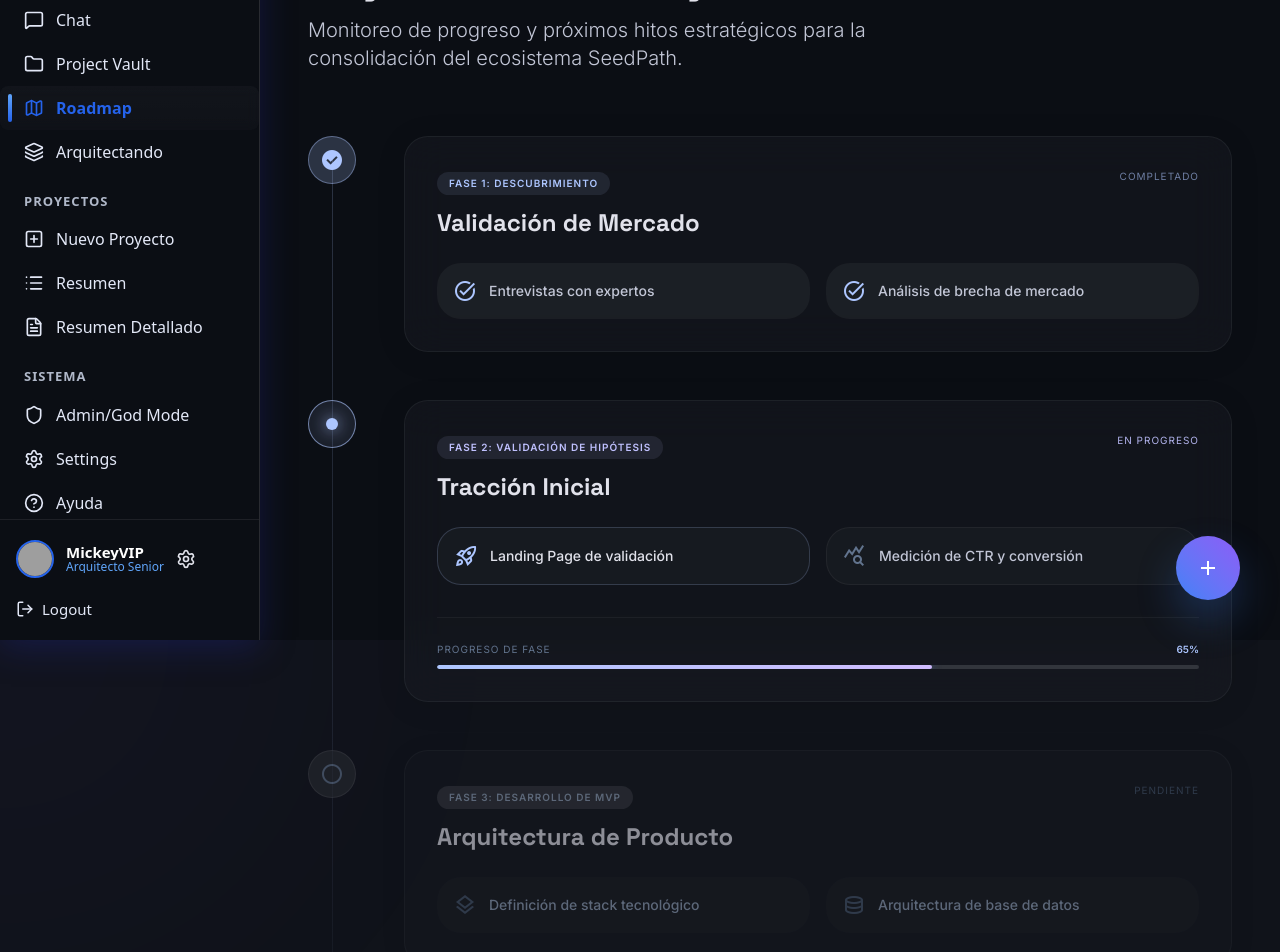
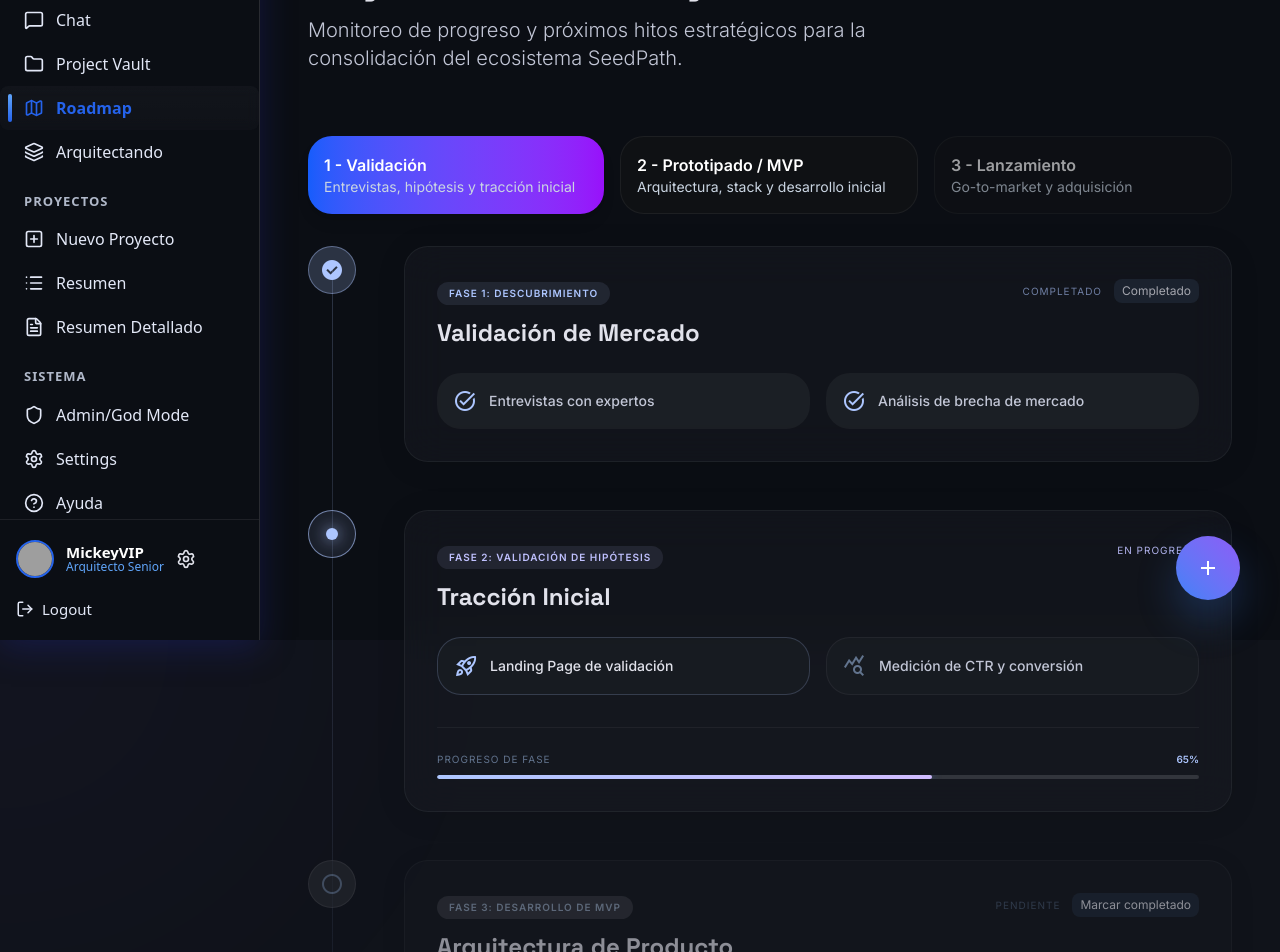
Before and after one commit to Mickey-VIP/seedpath-web, a Next.js app: page /roadmap in a window 1280 px wide. Shown: the part 160-1112 px from the top of the page. Built offline with nearby package versions, Linux system fonts and the light colour scheme; grey boxes are pictures that could not be loaded.

Commit message:
modificación del roadmap

```diff
--- a/src/app/roadmap/page.tsx
+++ b/src/app/roadmap/page.tsx
@@ -1,4 +1,75 @@
+import { useEffect, useState } from 'react';
+
 export default function Page() {
+  const [validationDone, setValidationDone] = useState<boolean>(() => {
+    if (typeof window !== 'undefined') {
+      const v = localStorage.getItem('roadmap_phase_validation_done');
+      if (v !== null) return v === 'true';
+      // default: first phase already marked completed in UI
+      return true;
+    }
+    return true;
+  });
+
+  const [prototypeDone, setPrototypeDone] = useState<boolean>(() => {
+    if (typeof window !== 'undefined') {
+      return localStorage.getItem('roadmap_phase_prototype_done') === 'true';
+    }
+    return false;
+  });
+
+  const [launchDone, setLaunchDone] = useState<boolean>(() => {
+    if (typeof window !== 'undefined') {
+      return localStorage.getItem('roadmap_phase_launch_done') === 'true';
+    }
+    return false;
+  });
+
+  const [warning, setWarning] = useState<string>('');
+
+  useEffect(() => {
+    if (typeof window === 'undefined') return;
+    localStorage.setItem('roadmap_phase_validation_done', String(validationDone));
+  }, [validationDone]);
+
+  useEffect(() => {
+    if (typeof window === 'undefined') return;
+    localStorage.setItem('roadmap_phase_prototype_done', String(prototypeDone));
+  }, [prototypeDone]);
+
+  useEffect(() => {
+    if (typeof window === 'undefined') return;
+    localStorage.setItem('roadmap_phase_launch_done', String(launchDone));
+  }, [launchDone]);
+
+  function showWarning(msg: string) {
+    setWarning(msg);
+    setTimeout(() => setWarning(''), 3000);
+  }
+
+  function scrollToId(id: string) {
+    const el = document.getElementById(id);
+    if (el) el.scrollIntoView({ behavior: 'smooth', block: 'start' });
+  }
+
+  function handleTopClick(phase: 'validation' | 'prototype' | 'launch') {
+    if (phase === 'validation') return scrollToId('phase-validation');
+    if (phase === 'prototype') {
+      if (!validationDone) return showWarning('Completa la etapa de Validación antes de avanzar a Prototipado.');
+      return scrollToId('phase-mvp');
+    }
+    if (phase === 'launch') {
+      if (!validationDone || !prototypeDone) return showWarning('Debes completar las etapas previas antes de lanzar.');
+      return scrollToId('phase-launch');
+    }
+  }
+
+  function markPhaseDone(phase: 'validation' | 'prototype' | 'launch') {
+    if (phase === 'validation') setValidationDone(true);
+    if (phase === 'prototype') setPrototypeDone(true);
+    if (phase === 'launch') setLaunchDone(true);
+  }
+
   return (
     <div className="bg-[#0b0e14] text-[#e1e2eb] font-['Inter'] selection:bg-[#adc6ff]/30 h-full flex">
       <main className="flex-1 relative flex flex-col min-w-0">
@@ -34,6 +105,29 @@
             </p>
           </div>
 
+          {/* Top phases selector */}
+          <div className="mb-8">
+            {warning && (
+              <div className="mb-4 text-sm text-yellow-300 bg-[#3f2a0f]/30 p-3 rounded-md">{warning}</div>
+            )}
+            <div className="flex gap-4">
+              <button onClick={() => handleTopClick('validation')} className={"flex-1 p-4 rounded-xl text-left transition-shadow " + (validationDone ? 'bg-gradient-to-r from-blue-600 to-purple-600 text-white shadow-lg' : 'bg-[#0f1114] border border-white/6 text-white') }>
+                <div className="font-bold">1 - Validación</div>
+                <div className="text-sm text-slate-300">Entrevistas, hipótesis y tracción inicial</div>
+              </button>
+
+              <button onClick={() => handleTopClick('prototype')} className={"flex-1 p-4 rounded-xl text-left transition-shadow " + (prototypeDone ? 'bg-gradient-to-r from-green-500 to-emerald-500 text-white shadow-lg' : 'bg-[#0f1114] border border-white/6 text-white ' + (validationDone ? '' : 'opacity-60 cursor-not-allowed')) }>
+                <div className="font-bold">2 - Prototipado / MVP</div>
+                <div className="text-sm text-slate-300">Arquitectura, stack y desarrollo inicial</div>
+              </button>
+
+              <button onClick={() => handleTopClick('launch')} className={"flex-1 p-4 rounded-xl text-left transition-shadow " + (launchDone ? 'bg-gradient-to-r from-red-600 to-red-500 text-white shadow-lg' : 'bg-[#0f1114] border border-white/6 text-white ' + ((validationDone && prototypeDone) ? '' : 'opacity-60 cursor-not-allowed')) }>
+                <div className="font-bold">3 - Lanzamiento</div>
+                <div className="text-sm text-slate-300">Go-to-market y adquisición</div>
+              </button>
+            </div>
+          </div>
+
           {/* Vertical Roadmap */}
           <div className="relative">
             {/* Central Timeline Line */}
@@ -41,7 +135,7 @@
             <div className="space-y-12">
 
               {/* Milestone 1: Completed */}
-              <div className="flex gap-12 group">
+              <div id="phase-validation" className="flex gap-12 group">
                 <div className="relative z-10 flex flex-col items-center">
                   <div className="w-12 h-12 rounded-full bg-[#adc6ff]/20 flex items-center justify-center border border-[#adc6ff]/40 text-[#adc6ff]">
                     <span className="material-symbols-outlined" style={{ fontVariationSettings: "'FILL' 1" }}>check_circle</span>
@@ -55,7 +149,14 @@
                       </span>
                       <h3 className="text-2xl font-['Space_Grotesk'] font-bold text-[#e1e2eb]">Validación de Mercado</h3>
                     </div>
-                    <span className="text-[#adc6ff]/60 text-[10px] uppercase tracking-widest">Completado</span>
+                    <div className="flex items-center gap-3">
+                      <span className="text-[#adc6ff]/60 text-[10px] uppercase tracking-widest">Completado</span>
+                      {!validationDone ? (
+                        <button onClick={() => markPhaseDone('validation')} className="text-xs px-2 py-1 bg-[#1f2937] rounded">Marcar completado</button>
+                      ) : (
+                        <button onClick={() => markPhaseDone('validation')} className="text-xs px-2 py-1 bg-[#1f2937] rounded opacity-70">Completado</button>
+                      )}
+                    </div>
                   </div>
                   <div className="grid md:grid-cols-2 gap-4">
                     <div className="flex items-center gap-3 p-4 rounded-xl bg-[#272a31]/50 group-hover:bg-[#272a31] transition-colors">
@@ -111,7 +212,7 @@
               </div>
 
               {/* Milestone 3: Pending */}
-              <div className="flex gap-12 group opacity-60 hover:opacity-100 transition-opacity">
+              <div id="phase-mvp" className={"flex gap-12 group " + (prototypeDone ? '' : (validationDone ? 'opacity-60 hover:opacity-100 transition-opacity' : 'opacity-30') )}>
                 <div className="relative z-10 flex flex-col items-center">
                   <div className="w-12 h-12 rounded-full bg-[#272a31] flex items-center justify-center border border-white/10">
                     <span className="material-symbols-outlined text-slate-500">radio_button_unchecked</span>
@@ -125,7 +226,12 @@
                       </span>
                       <h3 className="text-2xl font-['Space_Grotesk'] font-bold text-[#e1e2eb]">Arquitectura de Producto</h3>
                     </div>
-                    <span className="text-slate-600 text-[10px] uppercase tracking-widest">Pendiente</span>
+                    <div className="flex items-center gap-3">
+                      <span className="text-slate-600 text-[10px] uppercase tracking-widest">Pendiente</span>
+                      {!prototypeDone && validationDone && (
+                        <button onClick={() => markPhaseDone('prototype')} className="text-xs px-2 py-1 bg-[#1f2937] rounded">Marcar completado</button>
+                      )}
+                    </div>
                   </div>
                   <div className="grid md:grid-cols-2 gap-4">
                     <div className="flex items-center gap-3 p-4 rounded-xl bg-[#272a31]/30">
@@ -141,7 +247,7 @@
               </div>
 
               {/* Milestone 4: Pending */}
-              <div className="flex gap-12 group opacity-40 hover:opacity-100 transition-opacity">
+              <div id="phase-launch" className={"flex gap-12 group " + (launchDone ? '' : ((validationDone && prototypeDone) ? 'opacity-40 hover:opacity-100 transition-opacity' : 'opacity-30'))}>
                 <div className="relative z-10 flex flex-col items-center">
                   <div className="w-12 h-12 rounded-full bg-[#272a31] flex items-center justify-center border border-white/5">
                     <span className="material-symbols-outlined text-slate-600">radio_button_unchecked</span>
@@ -155,7 +261,12 @@
                       </span>
                       <h3 className="text-2xl font-['Space_Grotesk'] font-bold text-[#e1e2eb]">Escalamiento Global</h3>
                     </div>
-                    <span className="text-slate-600 text-[10px] uppercase tracking-widest">Pendiente</span>
+                    <div className="flex items-center gap-3">
+                      <span className="text-slate-600 text-[10px] uppercase tracking-widest">Pendiente</span>
+                      {!launchDone && validationDone && prototypeDone && (
+                        <button onClick={() => markPhaseDone('launch')} className="text-xs px-2 py-1 bg-[#1f2937] rounded">Marcar completado</button>
+                      )}
+                    </div>
                   </div>
                   <div className="grid md:grid-cols-2 gap-4">
                     <div className="flex items-center gap-3 p-4 rounded-xl bg-[#272a31]/20">
```
